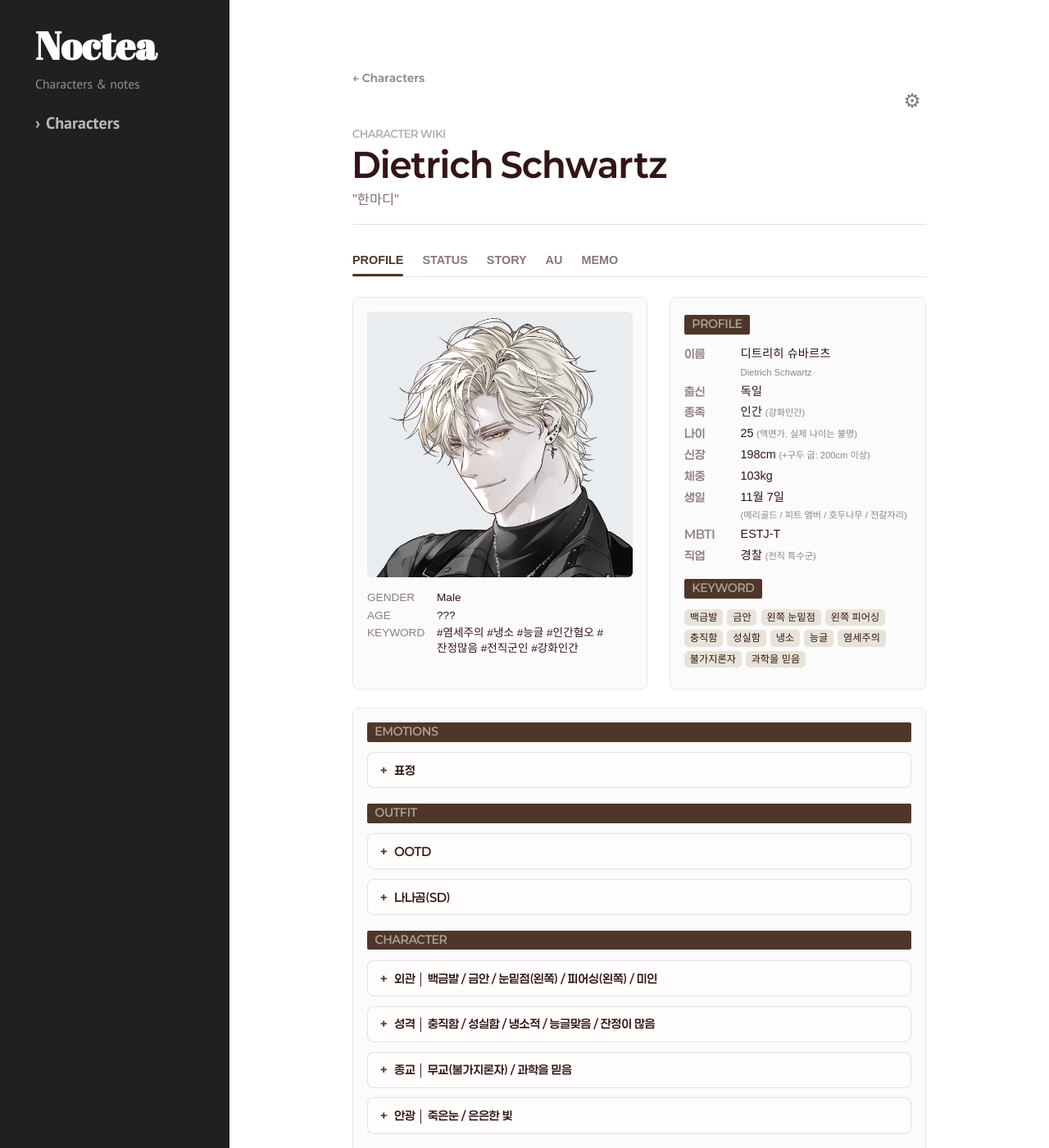
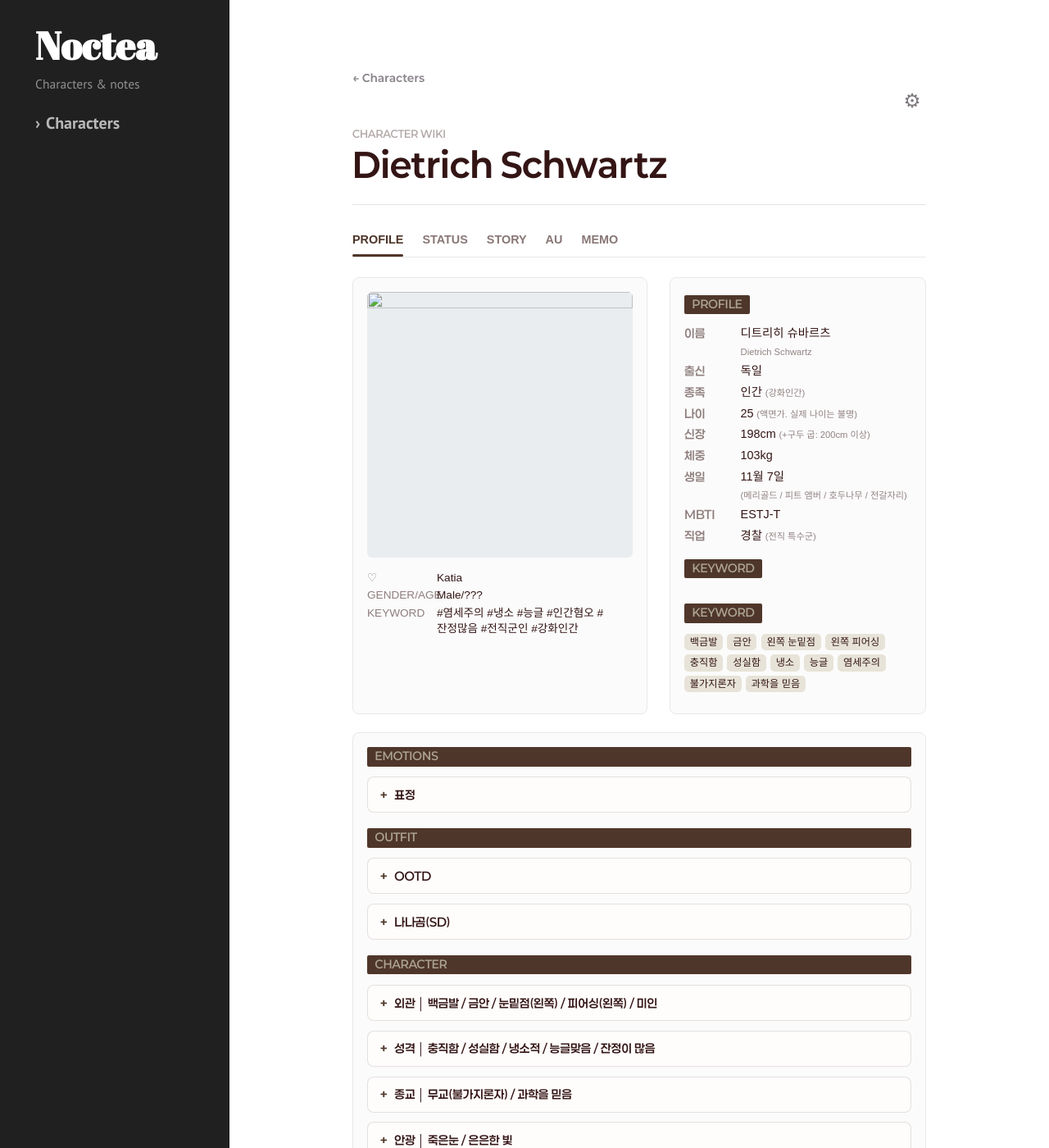
Before and after one commit to mistynocturn-design/noctea-characters, a Jekyll site: the page built from _characters/dietrich-schwartz.md, in a window 1280 px wide and 1400 px high. Shown: the whole window at 82% size. Built offline with Jekyll 4.4.1, drawn with Linux system fonts in a browser that asks for light colours; some web fonts are replaced.

Commit message:
Update dietrich-schwartz.md

```diff
--- a/_characters/dietrich-schwartz.md
+++ b/_characters/dietrich-schwartz.md
@@ -1,8 +1,8 @@
 ---
 layout: character
 title: "Dietrich Schwartz"
-subtitle: "\"한마디\""
-order: 2
+subtitle: ""
+order: 1
 role: "police officer"
 accent: "#4f362a"
 soft: "#f9f5f2"
@@ -10,13 +10,13 @@ ink: "#341515"
 tab_color: "#4f362a"
 section_text: "#aca494"
 keyword_bg: "#e7e3d8"
-card_image: "assets/characters/dietrich/card.png"
-profile_image: "assets/characters/dietrich/profile.png"
+card_image: "assets/characters/dietrich/nanabear /02.png"
+profile_image: "assets/characters/dietrich /profile.png"
 card_facts:
-  - label: "Gender"
-    value: "Male"
-  - label: "Age"
-    value: "???"
+  - label: "♡"
+    value: "Katia"
+  - label: "Gender/Age"
+    value: "Male/???"
   - label: "Keyword"
     value: "#염세주의 #냉소 #능글 #인간혐오 #잔정많음 #전직군인 #강화인간"
 profile_groups:
@@ -49,6 +49,8 @@ profile_groups:
         value: "경찰"
         note: "(전직 특수군)"
   - title: "KEYWORD"
+    items:
+  - title: "KEYWORD"
     style: "keywords"
     items:
       - value: "백금발"
@@ -63,7 +65,7 @@ profile_groups:
       - value: "불가지론자"
       - value: "과학을 믿음"
 profile_details:
-  - title: "EMOTIONS"
+  - title: "Emotions"
     type: "section"
   - title: "표정"
     text: ""
@@ -119,7 +121,7 @@ profile_details:
   - title: "ETC/TMI"
     type: "section"
   - title: "알코올 취향 및 주량"
-    text: "증류주보다는 발효주, 그중에서 와인보다는 맥주를 선호한다. 맥주는 조국의 자부심이라며 혼자 아무리 마셔도 웬만하면 취하지 않으며, 양주와 증류주는 본래 잘 마시지는 못했으나 군생활 동안 취하고 싶을 때 하도 마셔댄 탓에 (+그 세월도 긴 탓에) 어느 정도 몸이 적응해서 쉽게 취하지 않게 되었다. 요약하면 술에 강한 체질. \n\n막걸리 등 기타 동양주는 마셔본 적 없어서 평가 불가."
+    text: "증류주보다는 발효주, 그중에서 와인보다는 맥주를 선호한다. 맥주는 조국의 자부심이라며 혼자 아무리 마셔도 웬만하면 취하지 않으며, 양주와 증류주는 본래 잘 마시지는 못했으나 군생활 동안 취하고 싶을 때 하도 마셔댄 탓에 (+그 세월도 긴 탓에) 어느 정도 몸이 적응해서 쉽게 취하지 않게 되었다. 요약하면 술에 강한 체질.\n\n막걸리 등 기타 동양주는 마셔본 적 없어서 평가 불가."
   - title: "패션"
     text: "셔츠류와 슬랙스를 즐겨 입으며 날이 추워지면 점퍼나 패딩보다는 코트를 선호한다. 과거의 동료들을 추모하듯 입는 옷의 명도가 대체로 낮은 편이며, 자연스레 그의 성씨(Schwartz)를 따라 검은 옷이 가장 많다. 취향이 취향인지라(+풍부한 재력) 캐주얼하고 친숙한 상표보다는 고급 브랜드의 옷을 더 선호하며 실제로 명품 아울렛을 제 집 드나들듯 돌아다닌다. 화려한 코디보다는 심플하고 깔끔한 데일리룩을 주로 입고 다닌다."
   - title: "요리"
@@ -151,14 +155,14 @@ story:
     text: ""
   - date: "크리쳐 아포칼립스"
     title: "연구원 시절"
-    text: "인간과 크리쳐가 대립하는 세계. 인간 간의 대립이 더이상 의미 없을 정도로 이미 크리쳐가 창궐하게 된 시기에 만국을 통합하는 중립국이 등장하고 국경은 허울만 남게 된다. 아직 ‘국가’의 개념이 남아있던 시절 독일의 교수 집안에서 유복하게 태어난 디트리히는 엘리트 코스를 밟으며 유망한 생명과학자로 성장하고, 국경이 희미해지기 시작할 때 즈음 중립국의 이주 지원을 받아 가족과 함께 중립국으로 이주를 오게 된다. 중립국의 국가기관 소속 과학자가 된 디트리히는 크리쳐와의 전쟁을 끝내고 더이상 희생자가 발생할 일 없이 평화롭던 때로 돌아갔으면 좋겠다는 염원을 담아, 그리고 자신의 가능성을 증명하고 과시하고자 했던 젊은 인재 특유의 오만함을 담아 크리쳐의 핵을 이용하여 신체를 강화하는 연구논문을 발표한다. 국가에서는 이 논문을 기반으로 크리쳐 상대에 특화된 군을 육성하는 대형 프로젝트를 진행하고자 하는데, 프로젝트 시행 전 안전성 증명을 위해 실제 사람을 이용한 연구를 하고자 하고, 이 논문의 저자였던 디트리히는 (우여곡절 끝에) 자신이 진행한 연구의 유일한 실험체가 되며 첫번째 강화인간이 된다.\n부작용을 우려한 다른 사람들과 마찬가지로 디트리히 또한 실험에 참여하기를 원치 않았으나 프로젝트가 성공적으로 추진될 경우 가족의 안전만큼은 국가가 나서서 보장해주겠다는 설득에 넘어가 마지못해 실험체가 되기로 결정한다."
+    text: "인간과 크리쳐가 대립하는 세계. 인간 간의 대립이 더이상 의미 없을 정도로 이미 크리쳐가 창궐하게 된 시기에 만국을 통합하는 중립국이 등장하고 국경은 허울만 남게 된다. 아직 ‘국가’의 개념이 남아있던 시절 독일의 교수 집안에서 유복하게 태어난 디트리히는 엘리트 코스를 밟으며 유망한 생명과학자로 성장하고, 국경이 희미해지기 시작할 때 즈음 중립국의 이주 지원을 받아 가족과 함께 중립국으로 이주를 오게 된다. 중립국의 국가기관 소속 과학자가 된 디트리히는 크리쳐와의 전쟁을 끝내고 더이상 희생자가 발생할 일 없이 평화롭던 때로 돌아갔으면 좋겠다는 염원을 담아, 그리고 자신의 가능성을 증명하고 과시하고자 했던 젊은 인재 특유의 오만함을 담아 크리쳐의 핵을 이용하여 신체를 강화하는 연구논문을 발표한다. 국가에서는 이 논문을 기반으로 크리쳐 상대에 특화된 군을 육성하는 대형 프로젝트를 진행하고자 하는데, 프로젝트 시행 전 안전성 증명을 위해 실제 사람을 이용한 연구를 하고자 하고, 이 논문의 저자였던 디트리히는 (우여곡절 끝에) 자신이 진행한 연구의 유일한 실험체가 되며 첫번째 강화인간이 된다. 부작용을 우려한 다른 사람들과 마찬가지로 디트리히 또한 실험에 참여하기를 원치 않았으나 프로젝트가 성공적으로 추진될 경우 가족의 안전만큼은 국가가 나서서 보장해주겠다는 설득에 넘어가 마지못해 실험체가 되기로 결정한다."
   - date: "크리쳐의 핵 이식 성공"
     title: "군인 시절"
-    text: "그렇게 첫번째 강화인간이 된 디트리히는 그대로 연구실로 복귀할 수 있을 줄 알았으나 변화된 신체 적응에 어려움을 느끼고, 본래 생활로 돌아갈 수 있을 정도로 강화신체에 적응할 수 있게 도와주겠다는 국가의 설득에 다시 한 번 넘어가 재활을 가장한 훈련을 받게 된다. 이상함은 진작부터 느꼈으나, 실험체가 된 순간부터 자신은 발언권이 없는 위치에 있음을 이미 눈치채고 있었던 디트리히는 체제에 순응하여 강화신체를 가진 최초의 특수군이 되기에 이른다.\n본래 논문이 의도했던 강화신체 실험은 오로지 ’신체 능력의 상승’이라는 결과만을 의도했으나, 디트리히의 경우 최초의 연구대상이었던 탓인지 우려했던 부작용이 더해지며 치명적인 상해에 의한 죽음은 가능하지만 수명에 의한 죽음은 허용되지 않는 ’불로의 몸‘이 된다. 특수군이 된 이후 최소 100년이 넘는 세월 동안 전장을 걸으며 수없는 위기에 직면하고 수많은 전우들을 잃었는데, 한 사람이라도 기억하기 위해 전우의 자잘한 유품을 보관하던 일은 점점 의무감이 되어 스쳐가는 모든 전우의 유품을 거둬가는 버릇이 되었고, 깎여 가는 정신력에 눈은 안광을 잃었으며, 젊었던 연구원 시절의 철없는 오만함은 염세주의로 변질되었다.\n그런 사정을 아는지 모르는지 공은 쌓여만 가고, 착실하게 진급해 명령을 받는 입장에서 명령을 내리는 장교직까지 올라가게 된 그는 최대한 많은 전우와 민간인을 살리는 방향으로 군을 지휘하고자 했으나, 진급할수록 자연스레 정치에 엮일 일이 늘게 되며 안전하게 크리쳐를 섬멸하는 일보다 이익에 관심을 두어 전우와 민간인의 생명에 무게를 매기는 환경에 익숙해진다. 어느날 전장에서 모두를 살릴 방안을 찾기 보다 소의 희생으로 대를 살릴 생각을 하고 있는 자신의 모습에 환멸을 느끼고 이 일을 관두리라 결심했으나 국가에서는 국익을 위한다며 이를 쉽게 허락하지 않았고, 결국 예상보다 더 오랜 기간동안 군 생활을 하다가 크리쳐의 개체수가 인간 생존자 수의 1/10 즈음으로 줄었을 즈음 준장 계급을 마지막으로 명예 퇴직을 하게 된다."
+    text: "그렇게 첫번째 강화인간이 된 디트리히는 그대로 연구실로 복귀할 수 있을 줄 알았으나 변화된 신체 적응에 어려움을 느끼고, 본래 생활로 돌아갈 수 있을 정도로 강화신체에 적응할 수 있게 도와주겠다는 국가의 설득에 다시 한 번 넘어가 재활을 가장한 훈련을 받게 된다. 이상함은 진작부터 느꼈으나, 실험체가 된 순간부터 자신은 발언권이 없는 위치에 있음을 이미 눈치채고 있었던 디트리히는 체제에 순응하여 강화신체를 가진 최초의 특수군이 되기에 이른다. 본래 논문이 의도했던 강화신체 실험은 오로지 ’신체 능력의 상승’이라는 결과만을 의도했으나, 디트리히의 경우 최초의 연구대상이었던 탓인지 우려했던 부작용이 더해지며 치명적인 상해에 의한 죽음은 가능하지만 수명에 의한 죽음은 허용되지 않는 ’불로의 몸‘이 된다. 특수군이 된 이후 최소 100년이 넘는 세월 동안 전장을 걸으며 수없는 위기에 직면하고 수많은 전우들을 잃었는데, 한 사람이라도 기억하기 위해 전우의 자잘한 유품을 보관하던 일은 점점 의무감이 되어 스쳐가는 모든 전우의 유품을 거둬가는 버릇이 되었고, 깎여 가는 정신력에 눈은 안광을 잃었으며, 젊었던 연구원 시절의 철없는 오만함은 염세주의로 변질되었다. 그런 사정을 아는지 모르는지 공은 쌓여만 가고, 착실하게 진급해 명령을 받는 입장에서 명령을 내리는 장교직까지 올라가게 된 그는 최대한 많은 전우와 민간인을 살리는 방향으로 군을 지휘하고자 했으나, 진급할수록 자연스레 정치에 엮일 일이 늘게 되며 안전하게 크리쳐를 섬멸하는 일보다 이익에 관심을 두어 전우와 민간인의 생명에 무게를 매기는 환경에 익숙해진다. 어느날 전장에서 모두를 살릴 방안을 찾기 보다 소의 희생으로 대를 살릴 생각을 하고 있는 자신의 모습에 환멸을 느끼고 이 일을 관두리라 결심했으나 국가에서는 국익을 위한다며 이를 쉽게 허락하지 않았고, 결국 예상보다 더 오랜 기간동안 군 생활을 하다가 크리쳐의 개체수가 인간 생존자 수의 1/10 즈음으로 줄었을 즈음 준장 계급을 마지막으로 명예 퇴직을 하게 된다."
   - date: "치유와 극복"
     title: "공백기"
-    text: "전장에서 너무 활약한 탓에 은퇴한 뒤에도 알아보는 사람이 너무 많았다. 더군다나 PTSD까지 알뜰하게 챙겨온 탓에 일상생활에 어려움이 있어 거의 은둔생활을 하다시피 홀로 심리치료를 받았으며, 오랜 세월 전장을 함께한 살아남은 극소수의 친구들과만 교류하며 조용히 생활했다. 그가 군인으로 활동하던 시절 정부에서는 (비록 부작용이지만) 늙지 않는 그의 강화신체를 홍보에 쏠쏠히 이용해 먹었고 그에 따른 인센티브를 쥐여줬으며, 특수군으로 활약한 만큼 일반 군인보다 높은 생명수당을 받은 데에다, 고위직에 있으며 벌어들인 수익에 더해 강화신체 연구에 대한 특허까지 등록한지라 재력은 차고 넘쳐서 딱히 경제활동을 더 할 필요 없이 혼자 유유자적 지내기에는 최적의 조건이었다.\n전장을 누비는 동안 스쳐간 모든 전우의 유품들을 보관해온 탓에 짐이 많았는데, 국가에 기증하는 게 어떻겠냐는 친구들의 제안에도 극구 거부했으나 세월이 흐르며 전쟁의 상처가 조금씩 치유되고, 옛 인연들을 놓아줄 준비가 된 순서대로 국립묘지에 안장된 주인을 찾아 주며 유품이 있던 자리는 텅 비게 된다.\n빈 공간이 너무 허전해서 후련함과 동시에 쓸쓸함을 느끼던 중, 우연히 길을 가다가 자신이 연구원이었던 시절 유행했던 축음기를 골동품 가게에서 파는 것을 발견해 홀린듯이 집에 사들였고, 이를 시작으로 자신이 기억하는 옛 물건들을 하나하나 집에 사 들이게 된다. 시간이 흐르며 멀지 않은 과거에서 옛 물건까지 점점 골동품 수집의 범위가 넓어졌는데, 전우를 상징하던 유품들을 강박적으로 보관해 오던 버릇이 각 시대를 상징하는 골동품을 모으는 취미로 건강하게 승화되었다는 사실임을 알게 되며 군인이 아닌 (강화)인간으로서의 삶에 새 희망을 느껴 새출발을 준비한다. (군에서의 기억과 희생들을 잊지 않겠다는 의미로, 군시절부터 피우던 담배갑을 아직도 시즌별로 하나씩 남겨두고 수집하는 중이다. 새출발의 차원에서 금연을 도전하기도 했으나 그건 실패..)"
+    text: "전장에서 너무 활약한 탓에 은퇴한 뒤에도 알아보는 사람이 너무 많았다. 더군다나 PTSD까지 알뜰하게 챙겨온 탓에 일상생활에 어려움이 있어 거의 은둔생활을 하다시피 홀로 심리치료를 받았으며, 오랜 세월 전장을 함께한 살아남은 극소수의 친구들과만 교류하며 조용히 생활했다. 그가 군인으로 활동하던 시절 정부에서는 (비록 부작용이지만) 늙지 않는 그의 강화신체를 홍보에 쏠쏠히 이용해 먹었고 그에 따른 인센티브를 쥐여줬으며, 특수군으로 활약한 만큼 일반 군인보다 높은 생명수당을 받은 데에다, 고위직에 있으며 벌어들인 수익에 더해 강화신체 연구에 대한 특허까지 등록한지라 재력은 차고 넘쳐서 딱히 경제활동을 더 할 필요 없이 혼자 유유자적 지내기에는 최적의 조건이었다. 전장을 누비는 동안 스쳐간 모든 전우의 유품들을 보관해온 탓에 짐이 많았는데, 국가에 기증하는 게 어떻겠냐는 친구들의 제안에도 극구 거부했으나 세월이 흐르며 전쟁의 상처가 조금씩 치유되고, 옛 인연들을 놓아줄 준비가 된 순서대로 국립묘지에 안장된 주인을 찾아 주며 유품이 있던 자리는 텅 비게 된다. 빈 공간이 너무 허전해서 후련함과 동시에 쓸쓸함을 느끼던 중, 우연히 길을 가다가 자신이 연구원이었던 시절 유행했던 축음기를 골동품 가게에서 파는 것을 발견해 홀린듯이 집에 사들였고, 이를 시작으로 자신이 기억하는 옛 물건들을 하나하나 집에 사 들이게 된다. 시간이 흐르며 멀지 않은 과거에서 옛 물건까지 점점 골동품 수집의 범위가 넓어졌는데, 전우를 상징하던 유품들을 강박적으로 보관해 오던 버릇이 각 시대를 상징하는 골동품을 모으는 취미로 건강하게 승화되었다는 사실임을 알게 되며 군인이 아닌 (강화)인간으로서의 삶에 새 희망을 느껴 새출발을 준비한다. (군에서의 기억과 희생들을 잊지 않겠다는 의미로, 군시절부터 피우던 담배갑을 아직도 시즌별로 하나씩 남겨두고 수집하는 중이다. 새출발의 차원에서 금연을 도전하기도 했으나 그건 실패..)"
   - date: "현재: 크리쳐 사태의 막바지"
     title: "경찰로서 새시작"
-    text: "디트리히의 모든 유품들이 골동품으로 교체되었을 때에는 그의 뒤를 이은 강화신체 후임들마저 수명을 다해 역사로 사라지고 일반 군인만으로도 크리쳐 잔당들을 상대할 수 있게 된 때였다. 사람을 도구처럼 사용하던 중립국의 지도자는 이미 수차례 교체되었고 강화신체를 가진 특수군인은 이런저런 윤리문제로 인해 더이상 양성하지 않게 되었으며, 어쩌다가 민간지역에 크리쳐가 나타나기라도 하면 군인 내지 경찰인력만으로도 제압이 가능한 시대가 되었다. 거의 사기 당하듯 강화신체를 얻은 데에다 정계와 가까이 지내며 이런저런 인간군상을 다 본 탓에 사실 크리쳐보다 인간이 더 진절머리 났지만, 그래도 다시 사람 사이에 섞여보고자 마음 먹은 디트리히는 자신에게 어울리는 자리를 탐색한다. PTSD때문에 다시 군에 들어가지는 못하겠지만 그래도 자신의 신체능력을 최대한 활용하면서도 민간에 이로운 일을 할 수 있는 경찰직에 도전하게 되고, 수석으로 합격하여 새 직장에도 자리 잡는다. 염세주의와 시니컬한 성격은 고질적인 특성으로 정착한 지라 틱틱거리긴 하지만 타고난 사회성(과 외모)로 그럭저럭 잘 지내고 있는 듯하다.\n시대가 바뀌어 이제 그를 기억하는 사람은 거의 남지 않았지만 여전히 종종 그를 알아보는 사람을 만나기는 한다. 그럴 때마다 타고난 성격으로 느물느물 능글거리며 잘 넘어가는 중.\n\n직업 특성상 간헐적으로 PTSD를 마주하긴 하는데, 그럴 때마다 괜찮은척 감추다가 혼자 가라앉힌다."
+    text: "디트리히의 모든 유품들이 골동품으로 교체되었을 때에는 그의 뒤를 이은 강화신체 후임들마저 수명을 다해 역사로 사라지고 일반 군인만으로도 크리쳐 잔당들을 상대할 수 있게 된 때였다. 사람을 도구처럼 사용하던 중립국의 지도자는 이미 수차례 교체되었고 강화신체를 가진 특수군인은 이런저런 윤리문제로 인해 더이상 양성하지 않게 되었으며, 어쩌다가 민간지역에 크리쳐가 나타나기라도 하면 군인 내지 경찰인력만으로도 제압이 가능한 시대가 되었다. 거의 사기 당하듯 강화신체를 얻은 데에다 정계와 가까이 지내며 이런저런 인간군상을 다 본 탓에 사실 크리쳐보다 인간이 더 진절머리 났지만, 그래도 다시 사람 사이에 섞여보고자 마음 먹은 디트리히는 자신에게 어울리는 자리를 탐색한다. PTSD때문에 다시 군에 들어가지는 못하겠지만 그래도 자신의 신체능력을 최대한 활용하면서도 민간에 이로운 일을 할 수 있는 경찰직에 도전하게 되고, 수석으로 합격하여 새 직장에도 자리 잡는다. 염세주의와 시니컬한 성격은 고질적인 특성으로 정착한 지라 틱틱거리긴 하지만 타고난 사회성(과 외모)로 그럭저럭 잘 지내고 있는 듯하다. 시대가 바뀌어 이제 그를 기억하는 사람은 거의 남지 않았지만 여전히 종종 그를 알아보는 사람을 만나기는 한다. 그럴 때마다 타고난 성격으로 느물느물 능글거리며 잘 넘어가는 중. 직업 특성상 간헐적으로 PTSD를 마주하긴 하는데, 그럴 때마다 괜찮은척 감추다가 혼자 가라앉힌다."
 ---
```
Also changed, not shown: other parts of _characters/dietrich-schwartz.md (+4 -2 lines).
